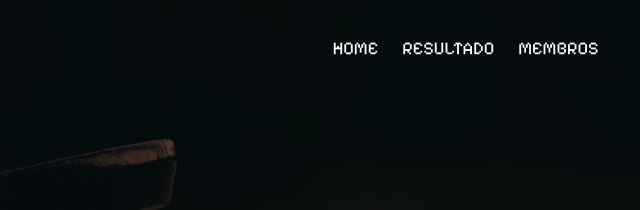
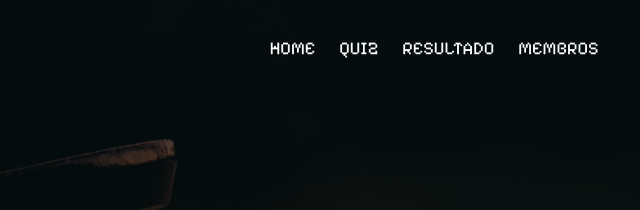
Before and after one commit to Kerubink/Projeto-M1---Quiz, a plain HTML site: page index.html in a window 1280 px wide. Shown: the top 210 px of the page, 569-1209 px from the left. Drawn offline with nearby package versions, Linux system fonts and the light colour scheme; a web font is replaced by a local one.

Commit message:
adicionando link pro uiz no header da home

```diff
--- a/index.html
+++ b/index.html
@@ -37,6 +37,7 @@
                 <nav>
                     <ul>
                         <li><a href="index.html">HOME</a></li>
+                        <li><a href="/pages/Quiz/quiz.html">QUIZ</a></li>
                         <li><a href="pages/Resultado/resultado.html">RESULTADO</a></li>
                         <li><a href="pages/Devs/devs.html">MEMBROS</a></li>
                     </ul>
```
